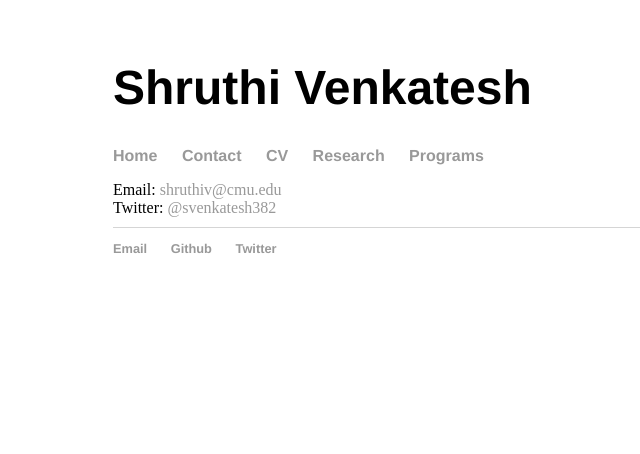
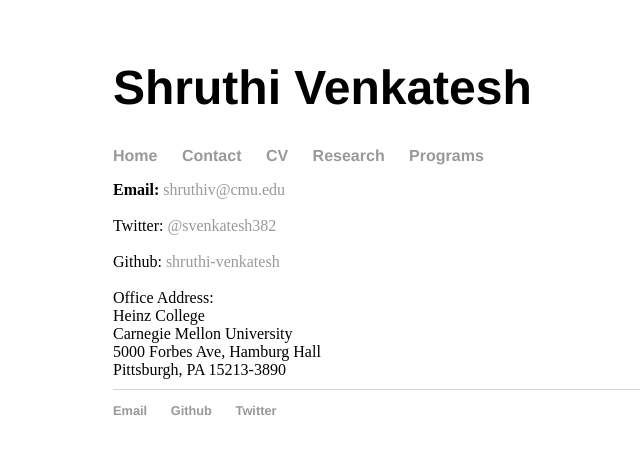
Before and after one commit to shruthi-venkatesh/shruthi-venkatesh.github.io, a Jekyll site: the page built from contact/index.html, in a window 1280 px wide. Shown: the top 454 px of the page, without its empty margins (79-719 px from the left). Built offline with Jekyll 4.4.1, drawn with Linux system fonts in a browser that asks for light colours.

Commit message:
Update index.html

```diff
--- a/contact/index.html
+++ b/contact/index.html
@@ -3,7 +3,17 @@
 title: Shruthi Venkatesh
 ---
 <div class="blurb">
-  Email: <a href="mailto:shruthiv@cmu.edu">shruthiv@cmu.edu</a> <br>
+  <b> Email: </b> <a href="mailto:shruthiv@cmu.edu">shruthiv@cmu.edu</a> <br> <br>
 
-  Twitter: <a href="https://twitter.com/svenkatesh382">@svenkatesh382</a> <br>
+  Twitter: <a href="https://twitter.com/svenkatesh382">@svenkatesh382</a> <br> <br>
+
+  Github: <a href="github.com/shruthi-venkatesh">shruthi-venkatesh</a> <br> <br>
+
+  Office Address: <br>
+  Heinz College <br>
+  Carnegie Mellon University <br>
+  5000 Forbes Ave, Hamburg Hall<br>
+  Pittsburgh, PA 15213-3890
+
+
 </div><!-- /.blurb -->
```
